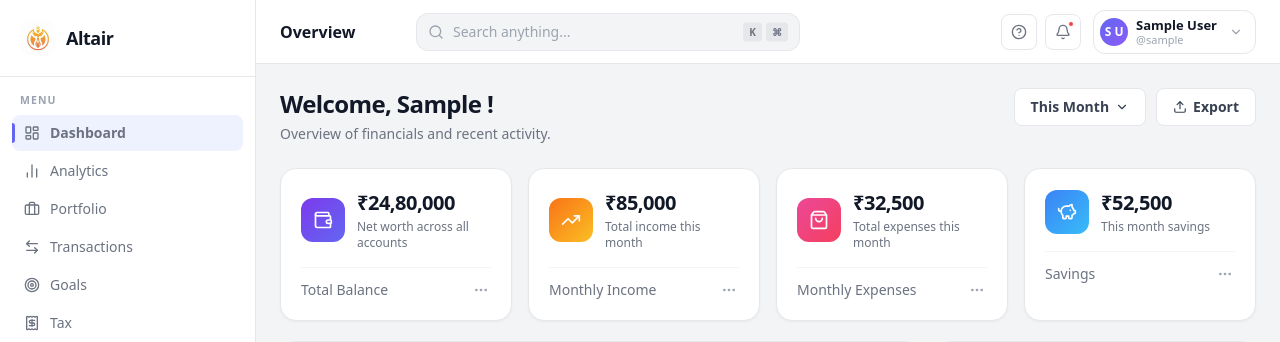
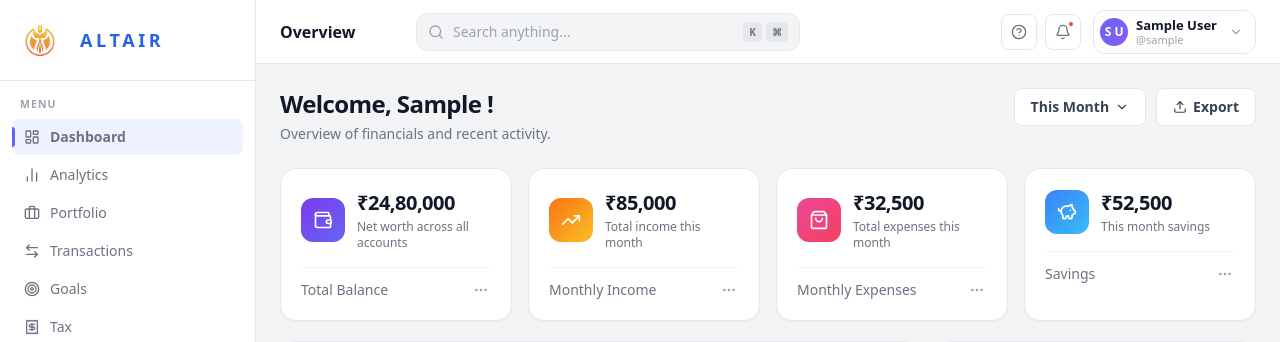
Before and after one commit to ArionGD/PHOENIX, a Django app: page /dashboard/ in a window 1280 px wide. Shown: the top 342 px of the page. Run offline with Django 5.2, Linux system fonts and the light colour scheme; the visitor is signed in with stand-in values (Sample User, id 1); some libraries are stand-ins or nearby versions.

Commit message:
Refine sidebar branding and logo layout

```diff
--- a/user_dashboard/templates/user_dashboard/user_base.html
+++ b/user_dashboard/templates/user_dashboard/user_base.html
@@ -15,11 +15,12 @@
 
     <!--Side Nav Bar-->
     <aside class="w-64 min-h-screen bg-white border-r border-gray-200 flex flex-col fixed top-0 left-0 z-50">
-        <a href="{% url 'home' %}" class="flex items-center gap-2.5 px-5 py-5 border-b border-gray-200 no-underline">
-            <div class="w-9 h-9 rounded-xl overflow-hidden flex-shrink-0">
-                <img src="{% static 'img/logo.jpg' %}" alt="Logo" class="w-full h-full object-cover">
+        <a href="{% url 'home' %}" class="flex items-center gap-2 px-4 py-4 border-b border-gray-200 no-underline">
+            <div class="w-12 h-12 rounded-xl overflow-hidden flex-shrink-0">
+                <img src="{% static 'img/logo.jpg' %}" alt="Logo" class="w-full h-full object-cover w-12 h-12">
             </div>
-            <span class="text-lg font-bold text-gray-900 tracking-tight">Altair</span>
+            <span
+                class="text-lg font-extrabold text-blue-600 bg-white px-2 py-1 rounded-lg tracking-[0.2em] uppercase">ALTAIR</span>
         </a>
 
         <nav class="flex-1 px-3 py-4 overflow-y-auto">
```
